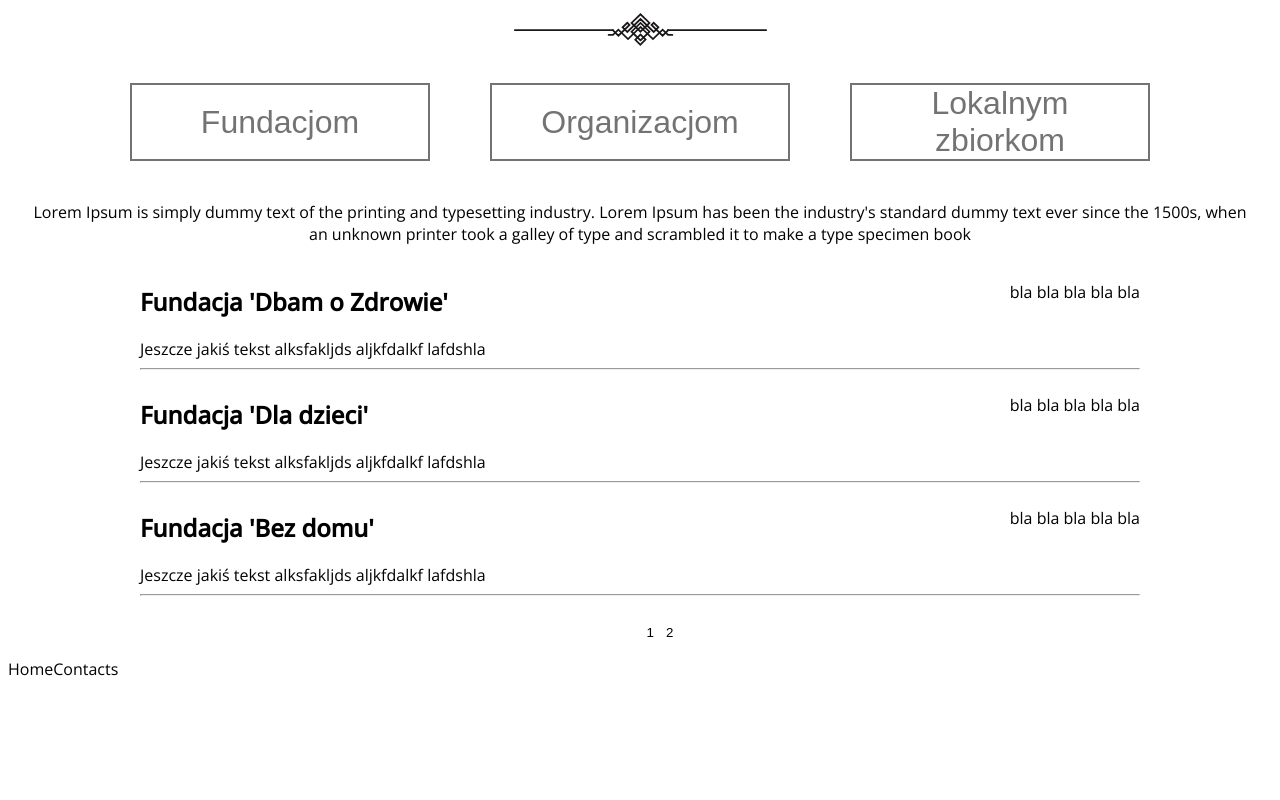
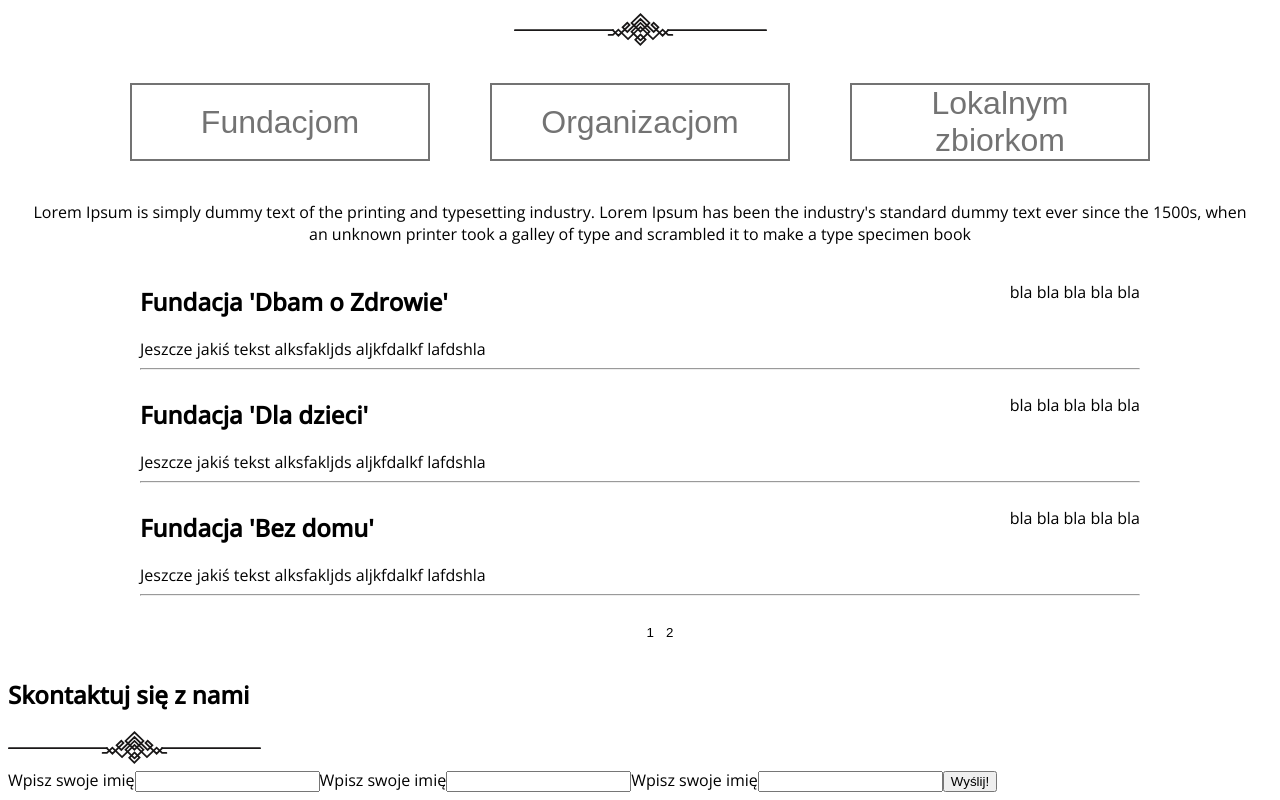
Before and after one commit to elsteramps/donatestuff, a React (Create React App) app in the folder donatestuff/: page / in a window 1280 px wide. Shown: the part 2806-3606 px from the top of the page. Before the commit the page ends 3494 px from the top, so only its background shows below. Built offline with nearby package versions, Linux system fonts and the light colour scheme.

Commit message:
pagination done

```diff
--- a/donatestuff/src/components/HomeContacts.js
+++ b/donatestuff/src/components/HomeContacts.js
@@ -1,9 +1,22 @@
 import React from 'react';
+import dec from '../assets/Decoration.svg'
 
 function HomeContacts(props) {
     return (
         <div id='contact'>
-            HomeContacts
+            <div className='content'>
+                <h2>Skontaktuj się z nami</h2>
+                <img src={dec} alt='dec'></img>
+                <form type='submit'>
+                    <label for='name'>Wpisz swoje imię</label>
+                    <input type='text' id='name' name='name'></input>
+                    <label for='email'>Wpisz swoje imię</label>
+                    <input type='text' id='email' name='email'></input>
+                    <label for='message'>Wpisz swoje imię</label>
+                    <input type='text' id='message' name='message'></input>
+                    <input type='submit' value='Wyślij!'></input>
+                </form>
+            </div>
         </div>
     );
 }
--- a/donatestuff/src/components/HomeWhoHelp.js
+++ b/donatestuff/src/components/HomeWhoHelp.js
@@ -4,7 +4,7 @@ import Pagination from './Pagination';
 
 function HomeWhoHelp(props) {
 
-const fundations = ["Fundacja 'Dbam o Zdrowie'", "Fundacja 'Dla dzieci'", "Fundacja 'Bez domu'", "Fundacja 'Dbam o Zdrowie'", "Fundacja 'Jebać PiS'", "Fundacja 'Jebać psy'"];
+const fundations = ["Fundacja 'Dbam o Zdrowie'", "Fundacja 'Dla dzieci'", "Fundacja 'Bez domu'", "Fundacja 'Dbam o Zdrowie'", "Fundacja 'alfjlaksflkasfj'", "Fundacja 'asjkfhakjhfskbajsdajbkfd'"];
 const organizations = ["Organizacja Lorem ipsum 1", "Organizacja Lorem ipsum 2", "Organizacja Lorem ipsum 3", "Organizacja Lorem ipsum 4", "Organizacja Lorem ipsum 5"];
 const local = ["Zbiórka 'Lorem ipsum 1'", "Zbiórka 'Lorem ipsum 2'", "Zbiórka 'Lorem ipsum 3'", "Zbiórka 'Lorem ipsum 4'", "Zbiórka 'Lorem ipsum 5'"]
 
```
